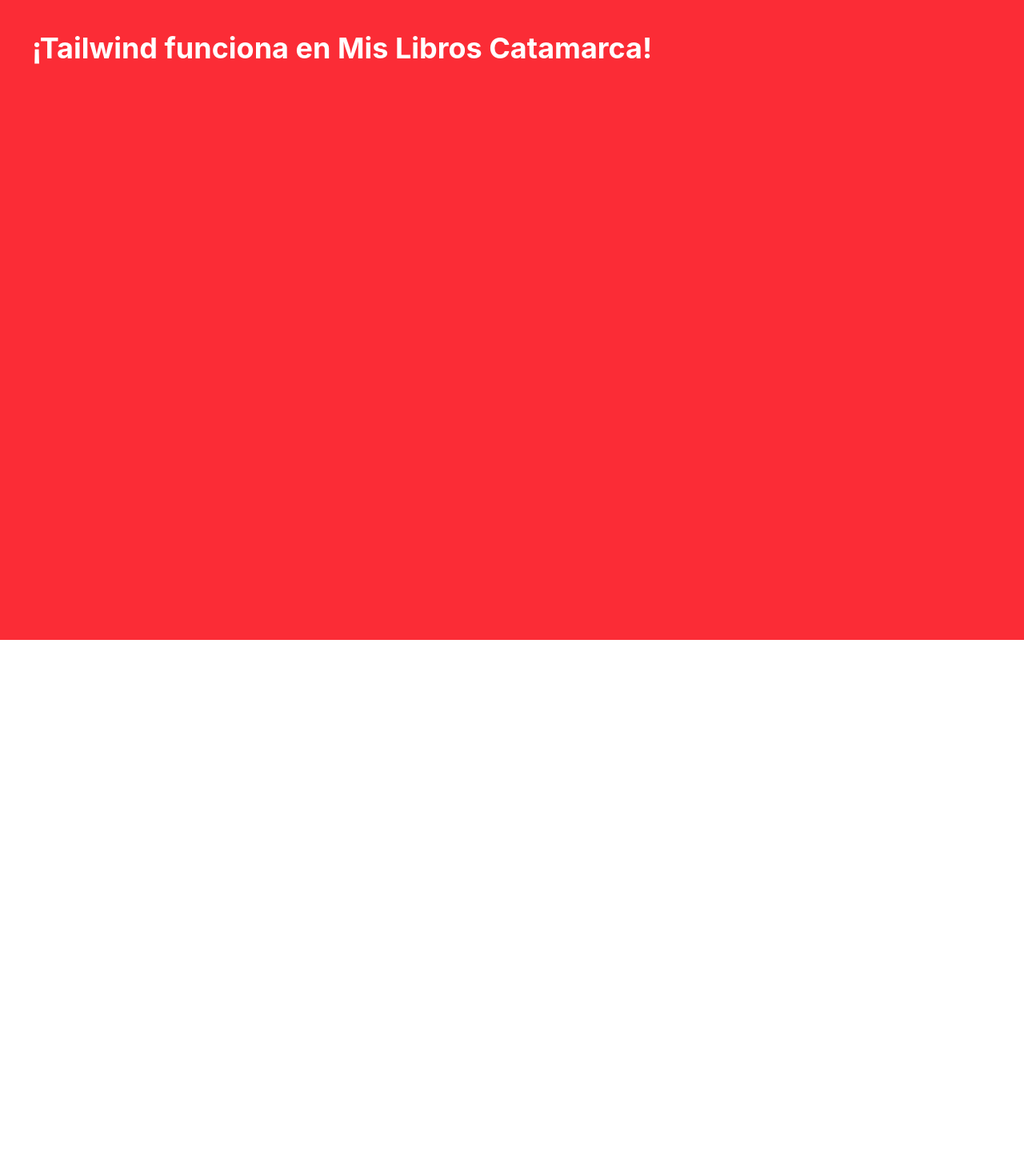
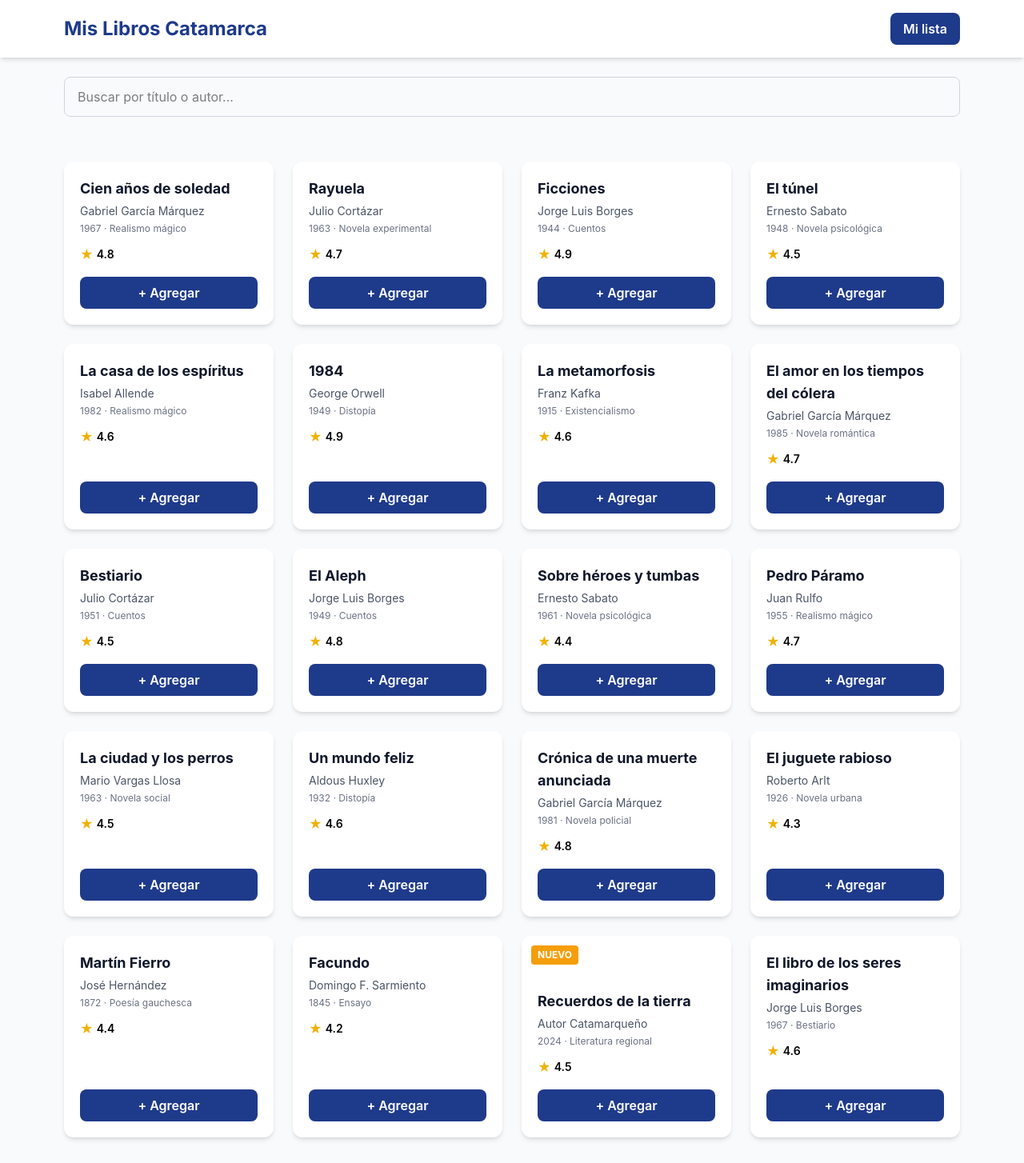
Before and after one commit to licsel75/m4S2P1, a React (Vite) app: page / in a window 1280 px wide. Shown: the whole page at 80% size. Before the commit the page ends 800 px from the top, so only its background shows below. Built offline with nearby package versions, Linux system fonts and the light colour scheme.

Commit message:
componentes

```diff
--- a/src/App.jsx
+++ b/src/App.jsx
@@ -1,7 +1,39 @@
+import Navbar from './components/Navbar';
+import SearchBar from './components/SearchBar';
+import ItemList from './components/ItemList';
+import { items } from './data/items';
+
 function App() {
+  // Datos temporales (sin estado todavía)
+  const myList = [];       // Lista vacía por ahora
+  const searchTerm = '';   // Sin búsqueda por ahora
+
+  const handleOpenList = () => {
+    alert("Próximamente: panel de Mi lista");
+  };
+
+  const handleToggle = (item) => {
+    alert(`Toggle: ${item.title}`);
+  };
+
+  const handleSearchChange = (e) => {
+    alert(`Buscando: ${e.target.value}`);
+  };
+
   return (
-    <div className="bg-red-500 text-white p-10 min-h-screen">
-      <h1 className="text-4xl font-bold">¡Tailwind funciona en Mis Libros Catamarca!</h1>
+    <div className="min-h-screen bg-surface">
+      <Navbar
+        logo="Mis Libros Catamarca"
+        count={myList.length}
+        onOpenList={handleOpenList}
+      />
+      <SearchBar value={searchTerm} onChange={handleSearchChange} />
+      <ItemList
+        items={items}
+        myList={myList}
+        onToggle={handleToggle}
+        searchTerm={searchTerm}
+      />
     </div>
   );
 }
--- /dev/null
+++ b/src/components/ItemCard.jsx
@@ -0,0 +1,40 @@
+function ItemCard({ item, isInList, onToggle }) {
+  return (
+    <article className="bg-white rounded-xl shadow-md overflow-hidden hover:shadow-xl transition-shadow flex flex-col">
+      {/* Badge "NUEVO" (solo si isNew es true) */}
+      {item.isNew && (
+        <span className="bg-accent text-white text-xs font-bold px-2 py-1 self-start m-3 rounded">
+          NUEVO
+        </span>
+      )}
+
+      <div className="p-5 flex flex-col flex-grow">
+        <h3 className="text-lg font-bold text-text mb-1">{item.title}</h3>
+        <p className="text-sm text-gray-600 mb-1">{item.author}</p>
+        <p className="text-xs text-gray-500 mb-3">
+          {item.year} · {item.category}
+        </p>
+
+        <div className="flex items-center gap-1 mb-4">
+          <span className="text-yellow-500">★</span>
+          <span className="text-sm font-semibold">{item.rating}</span>
+        </div>
+
+        {/* Botón toggle (agregar/quitar) */}
+        <button
+          type="button"
+          onClick={() => onToggle(item)}
+          className={`mt-auto px-4 py-2 rounded-lg font-semibold transition-colors ${
+            isInList
+              ? "bg-green-100 text-green-800 hover:bg-green-200"
+              : "bg-primary text-white hover:bg-secondary"
+          }`}
+        >
+          {isInList ? "✓ En mi lista" : "+ Agregar"}
+        </button>
+      </div>
+    </article>
+  );
+}
+
+export default ItemCard;
--- /dev/null
+++ b/src/components/ItemList.jsx
@@ -0,0 +1,37 @@
+import ItemCard from './ItemCard';
+
+function ItemList({ items, myList, onToggle, searchTerm }) {
+  // Empty state: búsqueda sin resultados
+  if (items.length === 0) {
+    return (
+      <div className="max-w-6xl mx-auto px-4 py-20 text-center">
+        <p className="text-xl text-gray-600">
+          No encontramos nada para <strong>"{searchTerm}"</strong> 🔍
+        </p>
+        <p className="text-gray-500 mt-2">Probá con otra palabra.</p>
+      </div>
+    );
+  }
+
+  return (
+    <section className="max-w-6xl mx-auto px-4 py-8">
+      <div className="grid grid-cols-1 sm:grid-cols-2 md:grid-cols-3 lg:grid-cols-4 gap-6">
+        {items.map((item) => {
+          // Dato derivado: ¿está en mi lista?
+          const isInList = myList.some((i) => i.id === item.id);
+
+          return (
+            <ItemCard
+              key={item.id}
+              item={item}
+              isInList={isInList}
+              onToggle={onToggle}
+            />
+          );
+        })}
+      </div>
+    </section>
+  );
+}
+
+export default ItemList;
--- /dev/null
+++ b/src/components/Navbar.jsx
@@ -0,0 +1,31 @@
+function Navbar({ logo, count, onOpenList }) {
+  return (
+    <header className="sticky top-0 z-40 bg-white shadow-md">
+      <nav className="max-w-6xl mx-auto flex justify-between items-center px-4 py-4">
+        <h1 className="text-2xl font-bold text-primary font-display">
+          {logo}
+        </h1>
+
+        <div className="flex items-center gap-4">
+          {/* Contador (solo si hay items) */}
+          {count > 0 && (
+            <span className="bg-accent text-white text-sm font-bold px-3 py-1 rounded-full">
+              {count}
+            </span>
+          )}
+
+          {/* Botón para abrir la lista */}
+          <button
+            type="button"
+            onClick={onOpenList}
+            className="bg-primary text-white px-4 py-2 rounded-lg font-semibold hover:bg-secondary transition-colors"
+          >
+            Mi lista
+          </button>
+        </div>
+      </nav>
+    </header>
+  );
+}
+
+export default Navbar;
--- /dev/null
+++ b/src/components/SearchBar.jsx
@@ -0,0 +1,19 @@
+function SearchBar({ value, onChange }) {
+  return (
+    <div className="max-w-6xl mx-auto px-4 py-6">
+      <label htmlFor="search" className="sr-only">
+        Buscar libros
+      </label>
+      <input
+        id="search"
+        type="text"
+        value={value}
+        onChange={onChange}
+        placeholder="Buscar por título o autor..."
+        className="w-full px-4 py-3 rounded-lg border border-gray-300 focus:outline-none focus:ring-2 focus:ring-secondary"
+      />
+    </div>
+  );
+}
+
+export default SearchBar;
--- /dev/null
+++ b/src/data/items.js
@@ -0,0 +1,182 @@
+export const items = [
+  {
+    id: 1,
+    title: "Cien años de soledad",
+    author: "Gabriel García Márquez",
+    year: 1967,
+    category: "Realismo mágico",
+    rating: 4.8,
+    isNew: false,
+  },
+  {
+    id: 2,
+    title: "Rayuela",
+    author: "Julio Cortázar",
+    year: 1963,
+    category: "Novela experimental",
+    rating: 4.7,
+    isNew: false,
+  },
+  {
+    id: 3,
+    title: "Ficciones",
+    author: "Jorge Luis Borges",
+    year: 1944,
+    category: "Cuentos",
+    rating: 4.9,
+    isNew: false,
+  },
+  {
+    id: 4,
+    title: "El túnel",
+    author: "Ernesto Sabato",
+    year: 1948,
+    category: "Novela psicológica",
+    rating: 4.5,
+    isNew: false,
+  },
+  {
+    id: 5,
+    title: "La casa de los espíritus",
+    author: "Isabel Allende",
+    year: 1982,
+    category: "Realismo mágico",
+    rating: 4.6,
+    isNew: false,
+  },
+  {
+    id: 6,
+    title: "1984",
+    author: "George Orwell",
+    year: 1949,
+    category: "Distopía",
+    rating: 4.9,
+    isNew: false,
+  },
+  {
+    id: 7,
+    title: "La metamorfosis",
+    author: "Franz Kafka",
+    year: 1915,
+    category: "Existencialismo",
+    rating: 4.6,
+    isNew: false,
+  },
+  {
+    id: 8,
+    title: "El amor en los tiempos del cólera",
+    author: "Gabriel García Márquez",
+    year: 1985,
+    category: "Novela romántica",
+    rating: 4.7,
+    isNew: false,
+  },
+  {
+    id: 9,
+    title: "Bestiario",
+    author: "Julio Cortázar",
+    year: 1951,
+    category: "Cuentos",
+    rating: 4.5,
+    isNew: false,
+  },
+  {
+    id: 10,
+    title: "El Aleph",
+    author: "Jorge Luis Borges",
+    year: 1949,
+    category: "Cuentos",
+    rating: 4.8,
+    isNew: false,
+  },
+  {
+    id: 11,
+    title: "Sobre héroes y tumbas",
+    author: "Ernesto Sabato",
+    year: 1961,
+    category: "Novela psicológica",
+    rating: 4.4,
+    isNew: false,
+  },
+  {
+    id: 12,
+    title: "Pedro Páramo",
+    author: "Juan Rulfo",
+    year: 1955,
+    category: "Realismo mágico",
+    rating: 4.7,
+    isNew: false,
+  },
+  {
+    id: 13,
+    title: "La ciudad y los perros",
+    author: "Mario Vargas Llosa",
+    year: 1963,
+    category: "Novela social",
+    rating: 4.5,
+    isNew: false,
+  },
+  {
+    id: 14,
+    title: "Un mundo feliz",
+    author: "Aldous Huxley",
+    year: 1932,
+    category: "Distopía",
+    rating: 4.6,
+    isNew: false,
+  },
+  {
+    id: 15,
+    title: "Crónica de una muerte anunciada",
+    author: "Gabriel García Márquez",
+    year: 1981,
+    category: "Novela policial",
+    rating: 4.8,
+    isNew: false,
+  },
+  {
+    id: 16,
+    title: "El juguete rabioso",
+    author: "Roberto Arlt",
+    year: 1926,
+    category: "Novela urbana",
+    rating: 4.3,
+    isNew: false,
+  },
+  {
+    id: 17,
+    title: "Martín Fierro",
+    author: "José Hernández",
+    year: 1872,
+    category: "Poesía gauchesca",
+    rating: 4.4,
+    isNew: false,
+  },
+  {
+    id: 18,
+    title: "Facundo",
+    author: "Domingo F. Sarmiento",
+    year: 1845,
+    category: "Ensayo",
+    rating: 4.2,
+    isNew: false,
+  },
+  {
+    id: 19,
+    title: "Recuerdos de la tierra",
+    author: "Autor Catamarqueño",
+    year: 2024,
+    category: "Literatura regional",
+    rating: 4.5,
+    isNew: true,
+  },
+  {
+    id: 20,
+    title: "El libro de los seres imaginarios",
+    author: "Jorge Luis Borges",
+    year: 1967,
+    category: "Bestiario",
+    rating: 4.6,
+    isNew: false,
+  },
+];
```
